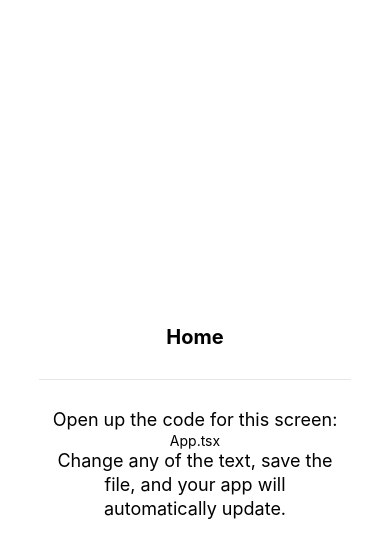
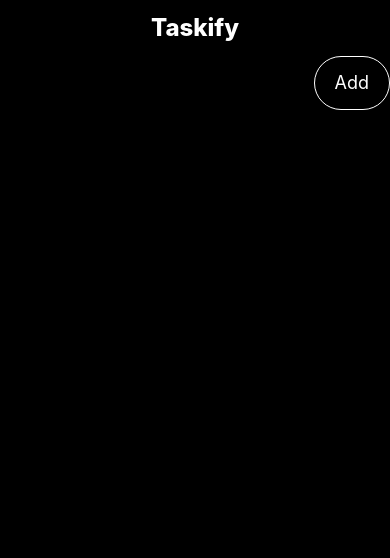
Before and after one commit to therealgone/To-Do-App, a React Native app: screen / in a window 390 px wide. Shown: the top 558 px of the page. Built offline with nearby package versions, Linux system fonts and the light colour scheme.

Commit message:
Home Page

```diff
--- a/App.tsx
+++ b/App.tsx
@@ -1,13 +1,11 @@
-import { ScreenContent } from 'components/ScreenContent';
-import { StatusBar } from 'expo-status-bar';
+import Home from"components/Home-Screen"
 
 import './global.css';
 
 export default function App() {
   return (
     <>
-      <ScreenContent title="Home" path="App.tsx"></ScreenContent>
-      <StatusBar style="auto" />
+   <Home/>
     </>
   );
 }
--- a/components/Container.tsx
+++ /dev/null
@@ -1,9 +0,0 @@
-import { SafeAreaView } from 'react-native';
-
-export const Container = ({ children }: { children: React.ReactNode }) => {
-  return <SafeAreaView className={styles.container}>{children}</SafeAreaView>;
-};
-
-const styles = {
-  container: 'flex flex-1 m-6',
-};
--- a/components/EditScreenInfo.tsx
+++ /dev/null
@@ -1,29 +0,0 @@
-import { Text, View } from 'react-native';
-
-export const EditScreenInfo = ({ path }: { path: string }) => {
-  const title = 'Open up the code for this screen:';
-  const description =
-    'Change any of the text, save the file, and your app will automatically update.';
-
-  return (
-    <View>
-      <View className={styles.getStartedContainer}>
-        <Text className={styles.getStartedText}>{title}</Text>
-        <View className={styles.codeHighlightContainer + styles.homeScreenFilename}>
-          <Text>{path}</Text>
-        </View>
-        <Text className={styles.getStartedText}>{description}</Text>
-      </View>
-    </View>
-  );
-};
-
-const styles = {
-  codeHighlightContainer: `rounded-md px-1`,
-  getStartedContainer: `items-center mx-12`,
-  getStartedText: `text-lg leading-6 text-center`,
-  helpContainer: `items-center mx-5 mt-4`,
-  helpLink: `py-4`,
-  helpLinkText: `text-center`,
-  homeScreenFilename: `my-2`,
-};
--- /dev/null
+++ b/components/Home-Screen.tsx
@@ -0,0 +1,24 @@
+import { Text, TouchableOpacity ,Pressable } from 'react-native';
+import { SafeAreaProvider, SafeAreaView } from "react-native-safe-area-context";
+
+
+export default function Home() {
+
+
+    return (
+    <SafeAreaProvider>
+  <SafeAreaView className='bg-black flex-1'>
+    <Text className='text-white text-center font-extrabold p-3 text-2xl '>Taskify</Text>
+
+<Pressable className="border border-white px-3 py-1 rounded-full self-end items-center text-center"
+
+onPress={()=> console.log("Button Pressed")}>
+
+          <Text className="text-white text-lg p-2">Add</Text>
+        </Pressable>
+
+  </SafeAreaView>
+  </SafeAreaProvider>
+
+    )
+}
--- a/components/ScreenContent.tsx
+++ /dev/null
@@ -1,25 +0,0 @@
-import { Text, View } from 'react-native';
-
-import { EditScreenInfo } from './EditScreenInfo';
-
-type ScreenContentProps = {
-  title: string;
-  path: string;
-  children?: React.ReactNode;
-};
-
-export const ScreenContent = ({ title, path, children }: ScreenContentProps) => {
-  return (
-    <View className={styles.container}>
-      <Text className={styles.title}>{title}</Text>
-      <View className={styles.separator} />
-      <EditScreenInfo path={path} />
-      {children}
-    </View>
-  );
-};
-const styles = {
-  container: `items-center flex-1 justify-center`,
-  separator: `h-[1px] my-7 w-4/5 bg-gray-200`,
-  title: `text-xl font-bold`,
-};
--- /dev/null
+++ b/nativewind-env.d.ts
@@ -0,0 +1,3 @@
+/// <reference types="nativewind/types" />
+
+// NOTE: This file should not be edited and should be committed with your source code. It is generated by NativeWind.
--- a/package.json
+++ b/package.json
@@ -17,7 +17,8 @@
     "react": "19.1.0",
     "react-native": "0.81.4",
     "react-native-reanimated": "~4.1.0",
-    "react-native-safe-area-context": "~5.6.0"
+    "react-native-safe-area-context": "~5.6.0",
+    "react-native-worklets": "^0.5.1"
   },
   "devDependencies": {
     "@babel/core": "^7.20.0",
```
Also changed, not shown: 1 other file (tests, documents, lock files or other folders).
